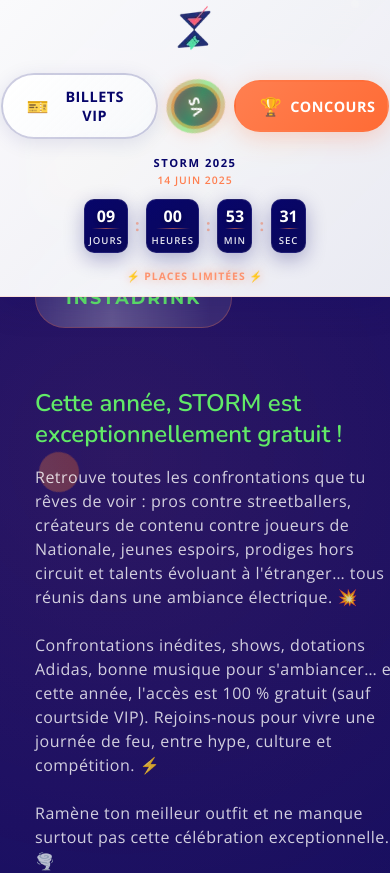
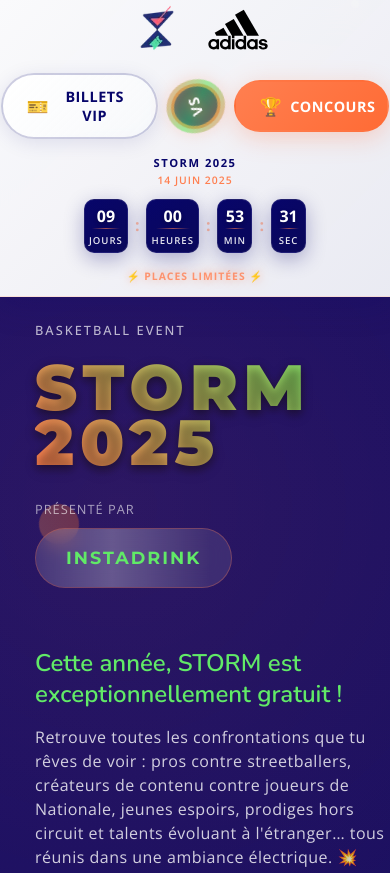
Before and after one commit to Lebeil/storm, a Next.js app: page / in a window 390 px wide. Shown: the top 873 px of the page. Built offline with nearby package versions, Linux system fonts and the light colour scheme.

Commit message:
fix navbar mobile

```diff
--- a/app/page.module.css
+++ b/app/page.module.css
@@ -2232,7 +2232,8 @@
   }
 
   .hero {
-    padding: 40px 0 40px;
+    padding: 300px 0 40px;
+    position: relative;
   }
 
   .heroContent {
--- a/components/Navbar.module.css
+++ b/components/Navbar.module.css
@@ -419,8 +419,9 @@
 
     .logoSection {
         justify-content: center;
-        flex-direction: column;
-        gap: 10px;
+        flex-direction: row;
+        gap: 15px;
+        align-items: center;
     }
 
     .logo {
@@ -433,7 +434,9 @@
     }
 
     .headerPartnerLogo {
-        display: none;
+        display: flex;
+        align-items: center;
+        justify-content: center;
     }
 
     .partnerLogoHeader {
```
